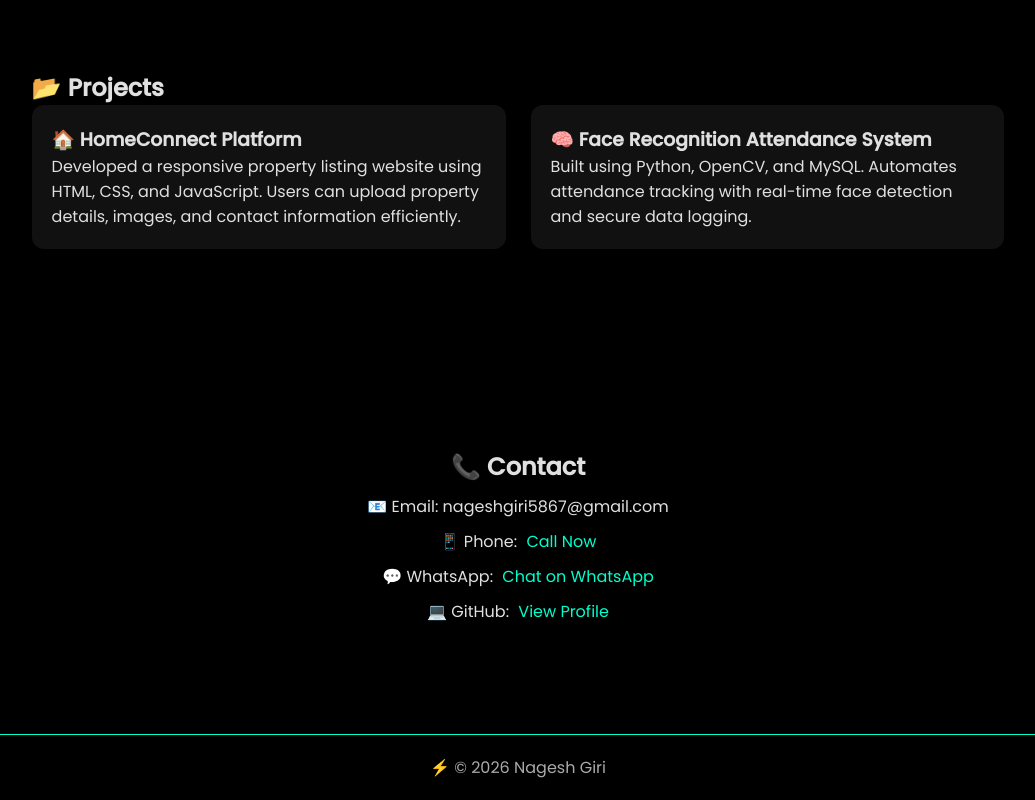
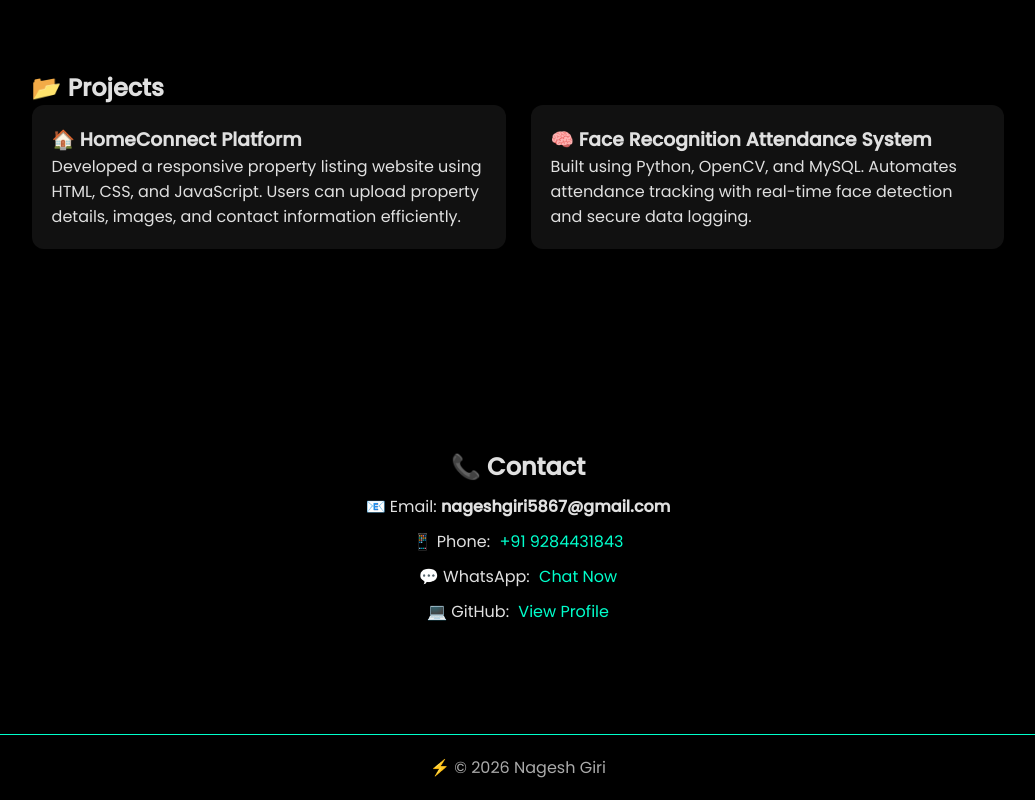
Before and after one commit to hubashish/portfolio, a plain HTML site: page index.html in a window 1280 px wide. Shown: the part 2544-3344 px from the top of the page, without its empty margins (122-1157 px from the left). Drawn offline with Linux system fonts and the light colour scheme.

Commit message:
Enhance contact section with stronger emphasis
Updated contact information with stronger emphasis and improved formatting.

```diff
--- a/index.html
+++ b/index.html
@@ -129,13 +129,19 @@ Automates attendance tracking with real-time face detection and secure data logg
 <section id="contact">
 <h2>📞 Contact</h2>
 
-<p>📧 Email: nageshgiri5867@gmail.com</p>
+<p>📧 Email: <strong>nageshgiri5867@gmail.com</strong></p>
 
-<p>📱 Phone: <a href="tel:+919284431843">Call Now</a></p>
+<p>📱 Phone:
+<a href="tel:+919284431843">+91 9284431843</a>
+</p>
 
-<p>💬 WhatsApp: <a href="https://wa.me/919284431843" target="_blank">Chat on WhatsApp</a></p>
+<p>💬 WhatsApp:
+<a href="https://wa.me/919284431843" target="_blank">Chat Now</a>
+</p>
 
-<p>💻 GitHub: <a href="https://github.com/hubashish" target="_blank">View Profile</a></p>
+<p>💻 GitHub:
+<a href="https://github.com/hubashish" target="_blank">View Profile</a>
+</p>
 
 </section>
 
```
